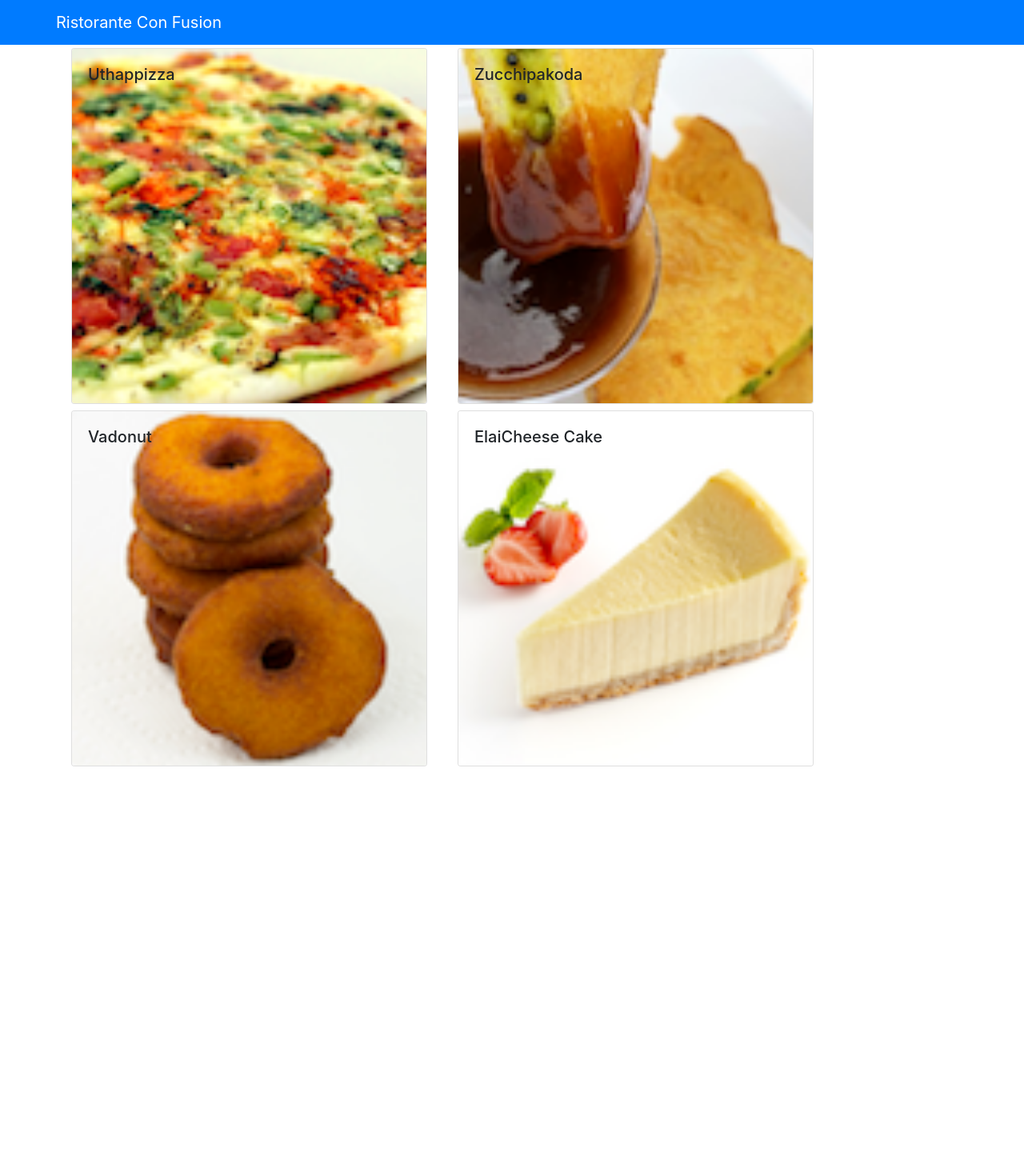
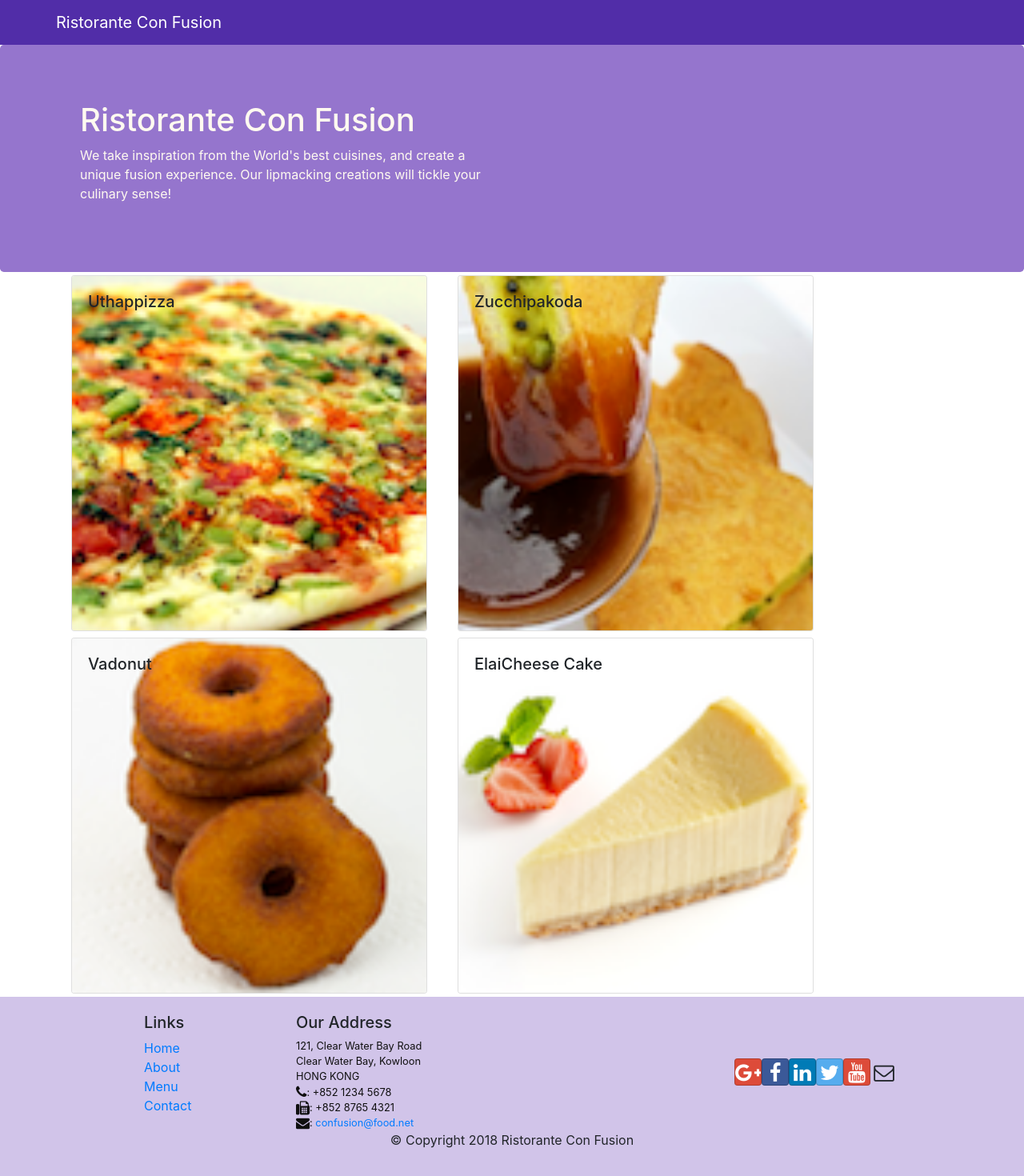
Before and after one commit to Anum-Rehman/React-Confusion, a React (Create React App) app: page /contactus in a window 1280 px wide. Shown: the top 1470 px of the page at 80% size. Before the commit the page ends 962 px from the top, so only its background shows below. Built offline with nearby package versions, Linux system fonts and the light colour scheme.

Commit message:
Header and Footer

```diff
--- a/package.json
+++ b/package.json
@@ -4,6 +4,8 @@
   "private": true,
   "dependencies": {
     "bootstrap": "^4.3.1",
+    "bootstrap-social": "5.1.1",
+    "font-awesome": "4.7.0",
     "react": "^16.11.0",
     "react-bootstrap": "^1.0.0-beta.14",
     "react-dom": "^16.11.0",
--- a/src/App.css
+++ b/src/App.css
@@ -1,22 +1,33 @@
-/* .App {
-  text-align: center;
+.row-header{
+  margin:0px auto;
+  padding:0px auto;
 }
 
-.App-logo {
-  height: 40vmin;
+.row-content {
+  margin:0px auto;
+  padding: 50px 0px 50px 0px;
+  border-bottom: 1px ridge;
+  min-height:400px;
 }
 
-.App-header {
-  background-color: #282c34;
-  min-height: 100vh;
-  display: flex;
-  flex-direction: column;
-  align-items: center;
-  justify-content: center;
-  font-size: calc(10px + 2vmin);
-  color: white;
+.footer{
+  background-color: #D1C4E9;
+  margin:0px auto;
+  padding: 20px 0px 20px 0px;
+}
+.jumbotron {
+  padding:70px 30px 70px 30px;
+  margin:0px auto;
+  background: #9575CD ;
+  color:floralwhite;
 }
 
-.App-link {
-  color: #09d3ac;
-} */
+address{
+  font-size:80%;
+  margin:0px;
+  color:#0f0f0f;
+}
+
+.navbar-dark {
+  background-color: #512DA8;
+}
--- /dev/null
+++ b/src/components/Footer.js
@@ -0,0 +1,50 @@
+import React from 'react';
+
+function Footer(props){
+    return(
+        <div className="footer">
+        <div className="container">
+            <div className="row justify-content-center">
+                <div className="col-4 offset-1 col-sm-2">
+                    <h5>Links</h5>
+                    <ul className="list-unstyled">
+                        <li><a href="#">Home</a></li>
+                        <li><a href="#">About</a></li>
+                        <li><a href="#">Menu</a></li>
+                        <li><a href="contactus.html">Contact</a></li>
+                    </ul>
+                </div>
+                <div className="col-7 col-sm-5">
+                    <h5>Our Address</h5>
+                    <address>
+		              121, Clear Water Bay Road<br />
+		              Clear Water Bay, Kowloon<br />
+		              HONG KONG<br />
+		              <i className="fa fa-phone fa-lg"></i>: +852 1234 5678<br />
+		              <i className="fa fa-fax fa-lg"></i>: +852 8765 4321<br />
+		              <i className="fa fa-envelope fa-lg"></i>: <a href="mailto:confusion@food.net">
+                         confusion@food.net</a>
+                    </address>
+                </div>
+                <div className="col-12 col-sm-4 align-self-center">
+                    <div className="text-center">
+                        <a className="btn btn-social-icon btn-google" href="http://google.com/+"><i className="fa fa-google-plus"></i></a>
+                        <a className="btn btn-social-icon btn-facebook" href="http://www.facebook.com/profile.php?id="><i className="fa fa-facebook"></i></a>
+                        <a className="btn btn-social-icon btn-linkedin" href="http://www.linkedin.com/in/"><i className="fa fa-linkedin"></i></a>
+                        <a className="btn btn-social-icon btn-twitter" href="http://twitter.com/"><i className="fa fa-twitter"></i></a>
+                        <a className="btn btn-social-icon btn-google" href="http://youtube.com/"><i className="fa fa-youtube"></i></a>
+                        <a className="btn btn-social-icon" href="mailto:"><i className="fa fa-envelope-o"></i></a>
+                    </div>
+                </div>
+            </div>
+            <div className="row justify-content-center">
+                <div className="col-auto">
+                    <p>© Copyright 2018 Ristorante Con Fusion</p>
+                </div>
+            </div>
+        </div>
+    </div>
+    )
+}
+
+export default Footer;
--- /dev/null
+++ b/src/components/Header.js
@@ -0,0 +1,30 @@
+import React, {Component} from 'react';
+import { Navbar, Jumbotron } from 'react-bootstrap';
+
+class Header extends Component{
+    render(){
+        return(
+            // Short form of React Fragment <></> to group togther a bunch of react component or we can use <React.Fragment> as most of the browser don't understand short form
+            //Through this we can directly add our view into the react dom without a div
+            <React.Fragment>
+            <Navbar variant="dark">
+      <div className="container">
+        <Navbar.Brand href="/">Ristorante Con Fusion</Navbar.Brand>
+      </div>
+    </Navbar>
+    <Jumbotron>
+        <div className="container">
+            <div className="row row-header">
+                <div className="col-12 col-sm-6">
+                    <h1>Ristorante Con Fusion</h1>
+                    <p>We take inspiration from the World's best cuisines, and create a unique fusion experience. Our lipmacking creations will tickle your culinary sense!</p>
+                </div>
+            </div>
+        </div>
+    </Jumbotron>
+            </React.Fragment>
+        )
+    }
+}
+
+export default Header;
--- a/src/components/MainComponent.js
+++ b/src/components/MainComponent.js
@@ -1,8 +1,9 @@
 import React, { Component } from 'react';
-import { Navbar } from 'react-bootstrap';
 import Menu from './MenuComponent'
 import DishDetail from './Dishdetail';
-import { DISHES } from '../shared/dishes'
+import { DISHES } from '../shared/dishes';
+import Header from './Header';
+import Footer from './Footer';
 
 class Main extends Component {
   constructor(props) {
@@ -23,15 +24,12 @@
 render(){
   return (
     <div>
-    <Navbar bg="primary" variant="dark">
-      <div className="container">
-        <Navbar.Brand href="/">Ristorante Con Fusion</Navbar.Brand>
-      </div>
-    </Navbar>
+        <Header/>
     <Menu dishes={this.state.dishes} comments={this.state.comments}
     onClick={(dishId)=>this.onDishSelect(dishId)}/>
     {/* As filter return arrayof match item that's why 0 will select only 1st item */}
     <DishDetail dish={this.state.dishes.filter((dish)=> dish.id === this.state.selectedDish)[0]}/>
+    <Footer/>
   </div>
   );
 }
--- a/src/index.js
+++ b/src/index.js
@@ -2,6 +2,8 @@
 import ReactDOM from 'react-dom';
 import './index.css';
 import 'bootstrap/dist/css/bootstrap.min.css';
+import 'font-awesome/css/font-awesome.min.css';
+import 'bootstrap-social/bootstrap-social.css';
 import App from './App';
 import * as serviceWorker from './serviceWorker';
 
```
Also changed, not shown: 1 other file (tests, documents, lock files or other folders).
